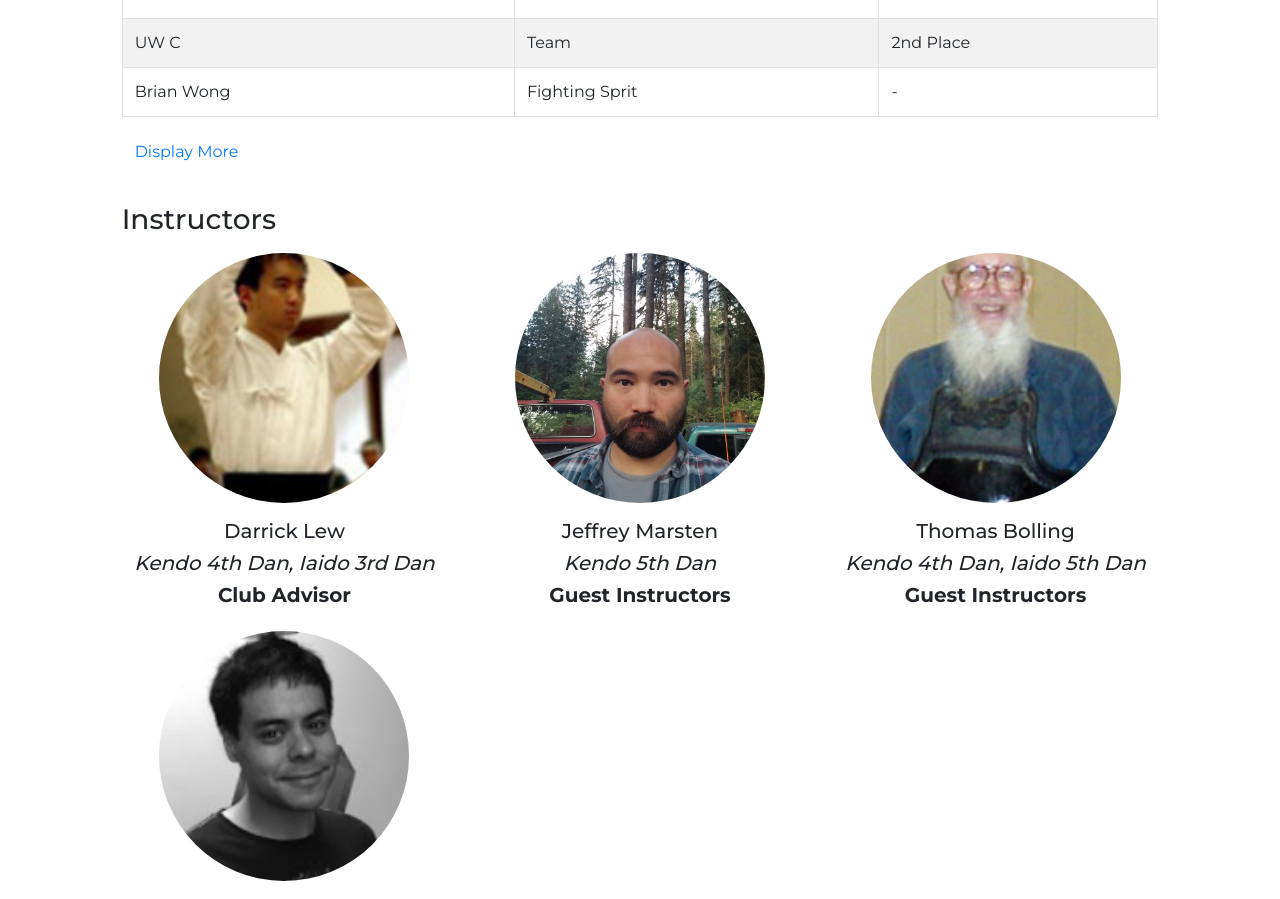
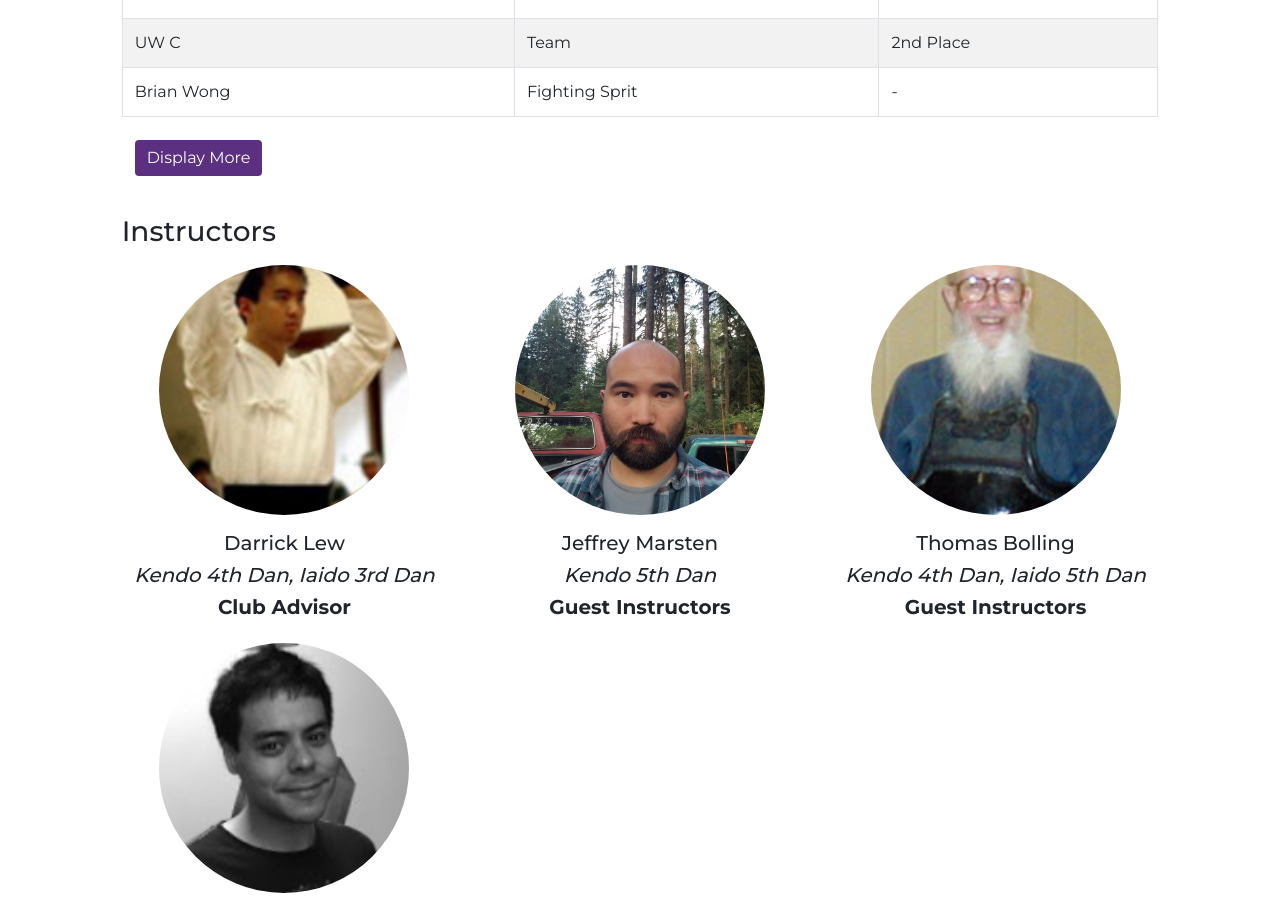
Before and after one commit to isabellabunnell/uw-kendo-website, a React (Create React App) app: page /about in a window 1280 px wide. Shown: the part 1060-1959 px from the top of the page. Built offline with nearby package versions, Linux system fonts and the light colour scheme.

Commit message:
adjust rewards button styles

```diff
--- a/src/components/AwardsBlock.js
+++ b/src/components/AwardsBlock.js
@@ -18,7 +18,9 @@ const AwardsBlock = () => {
          eventKey="0"
          onClick={() => setDisplayMore(!displayMore)}
       >
-         {displayMore ? "Display More" : "Display Less"}
+         <Button style={{ backgroundColor: "#5B3080", color: "white", border: "none" }}>
+            {displayMore ? "Display More" : "Display Less"}
+         </Button>
       </Accordion.Toggle>
    )
 
```
